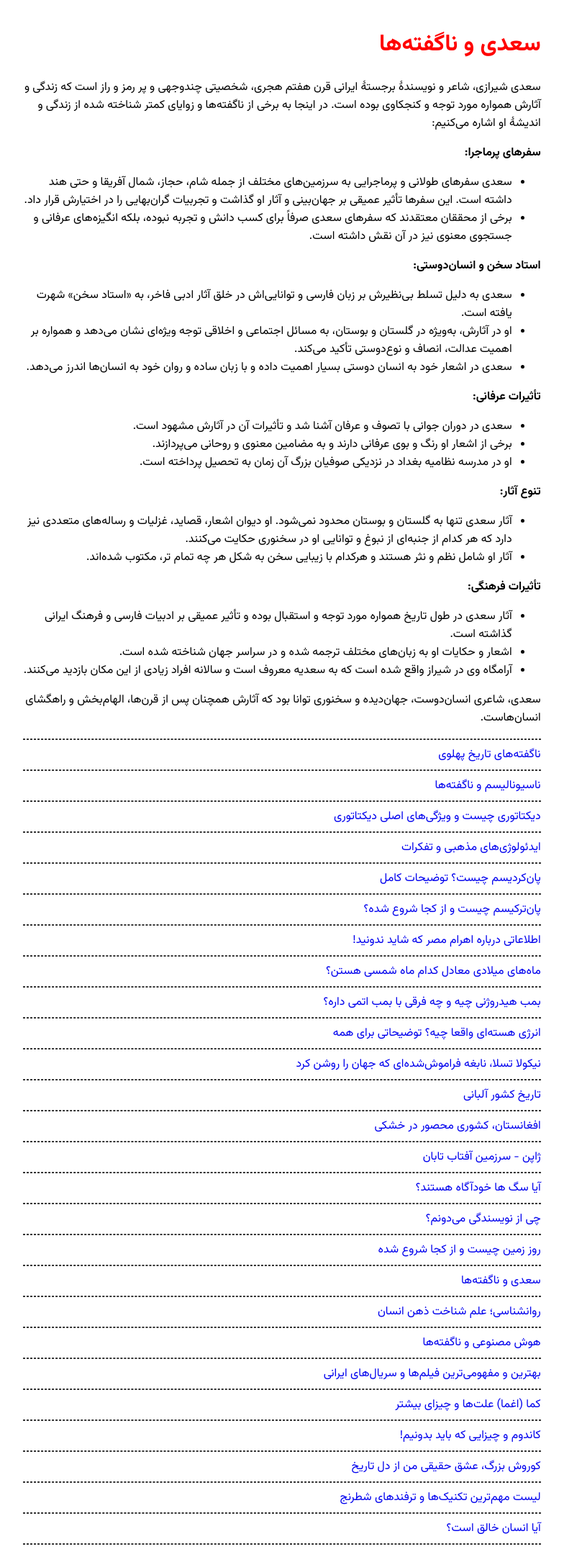
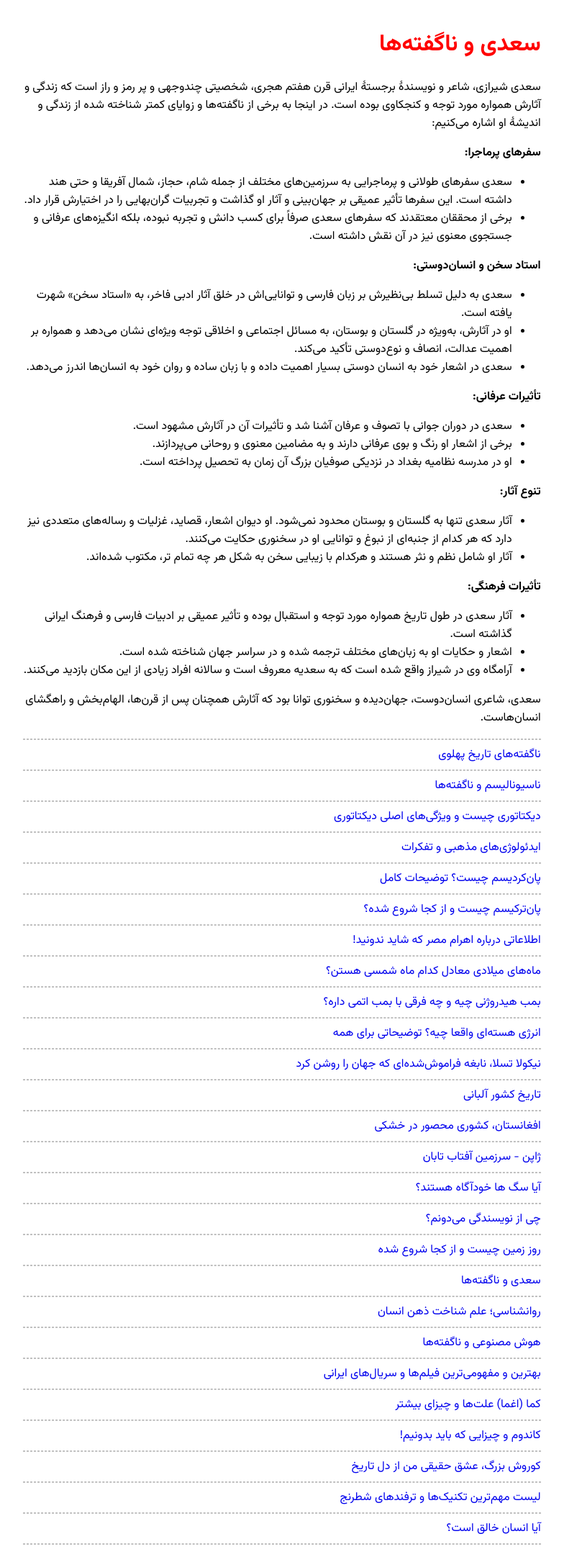
Before and after one commit to darkblog/darkblog.github.io, a Jekyll site: the page built from _posts/2025-2-2-9.md, in a window 1280 px wide. Shown: the whole page at 72% size, without its empty margins (248-1032 px from the left). Built offline with Jekyll 4.4.1, drawn with Linux system fonts in a browser that asks for light colours.

Commit message:
Update post.html

```diff
--- a/_layouts/post.html
+++ b/_layouts/post.html
@@ -4,7 +4,7 @@
 <meta charset="UTF-8">
 <title>{{ page.title }}</title>
 <meta name="viewport" content="width=device-width,initial-scale=1.0,user-scalable=1.0,minimum-scale=1.0">
-<style>body{font-family:Vazirmatn;margin:auto;padding:1em;max-width:80ch}a{text-decoration:none}h1{color:red}hr{border:1px dashed #333}</style>
+<style>body{font-family:Vazirmatn;margin:auto;padding:1em;max-width:80ch}a{text-decoration:none}h1{color:red}hr{border:1px dashed #C0C0C0}</style>
 <link rel="preconnect" href="https://fonts.googleapis.com">
 <link rel="preconnect" href="https://fonts.gstatic.com" crossorigin>
 <link href="https://fonts.googleapis.com/css2?family=Vazirmatn:wght@100..900&display=swap" rel="stylesheet">
```
